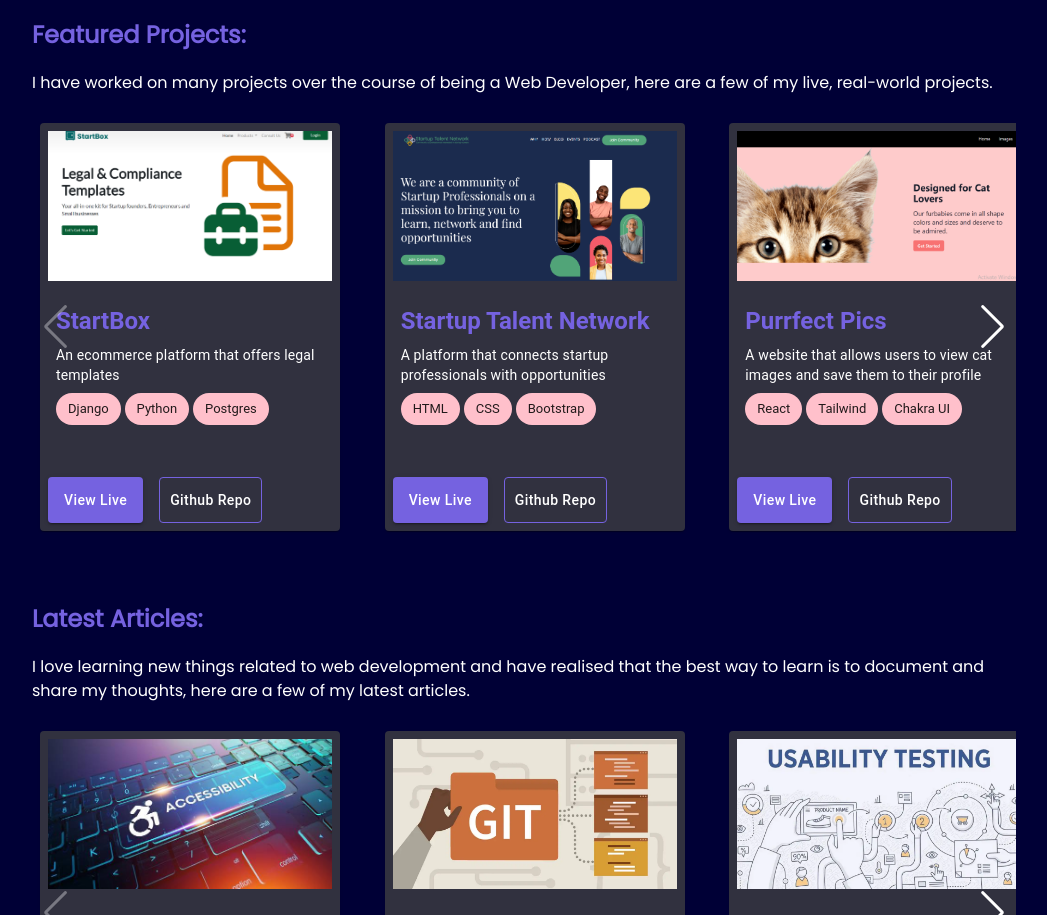
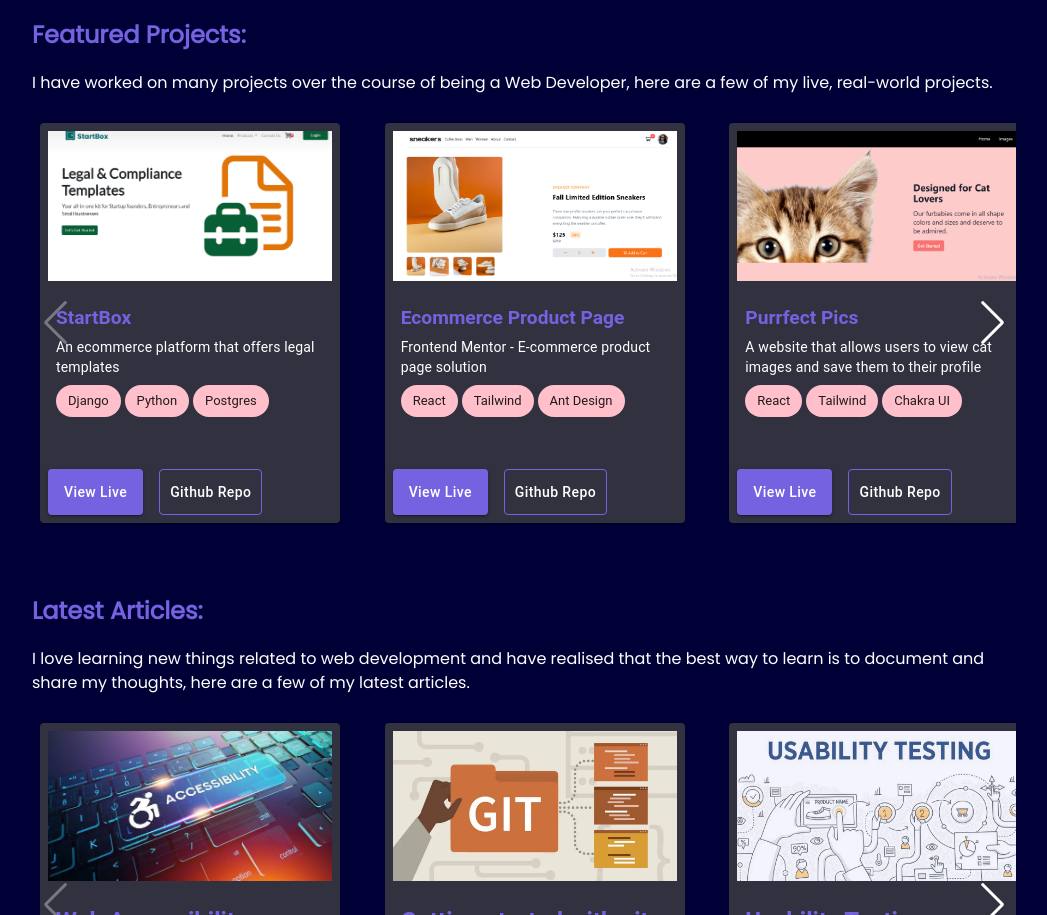
Before and after one commit to hellen17/portfolio-website, a React (Create React App) app: page / in a window 1280 px wide. Shown: the part 1060-1975 px from the top of the page, without its empty margins (116-1163 px from the left). Built offline with nearby package versions, Linux system fonts and the light colour scheme.

Commit message:
add new project

```diff
--- a/src/components/Project.js
+++ b/src/components/Project.js
@@ -91,7 +91,7 @@
                             />
                         </div>
                         <CardContent>
-                            <Typography gutterBottom variant="h5" component="div" style={{ color: 'var(--primary-color)',fontWeight: 'bold' }}>
+                            <Typography gutterBottom variant="h5" component="div" style={{ color: 'var(--primary-color)',fontWeight: 'bold', fontSize: '1.2rem' }}>
                             {project.name}
                             </Typography>
                             <Typography variant="body2" color="white">
--- a/src/projectData.js
+++ b/src/projectData.js
@@ -10,12 +10,12 @@
     },
     {
         id: 2,
-        name: 'Startup Talent Network',
-        description: 'A platform that connects startup professionals with opportunities',
-        thumbnail: './images/stn.png',
-        technologies: ['HTML', 'CSS', 'Bootstrap'],
-        github: '   ',
-        live: 'https://www.startuptalentnetwork.co/'
+        name: 'Ecommerce Product Page',
+        description: 'Frontend Mentor - E-commerce product page solution',
+        thumbnail: './images/ecommerce frontend.png',
+        technologies: ['React', 'Tailwind', 'Ant Design'],
+        github: 'https://github.com/hellen17/ecommerce-product-page-frontend-mentor',
+        live: 'https://frontend-ecommerce-product-page.netlify.app/'
     },
     {
         id: 3,
@@ -26,16 +26,29 @@
         github: 'https://github.com/hellen17/Cat-Portfolio',
         live: 'https://purrfectpics.netlify.app/'
     },
+
     {
         id: 4,
+        name: 'Startup Talent Network',
+        description: 'A platform that connects startup professionals with opportunities',
+        thumbnail: './images/stn.png',
+        technologies: ['HTML', 'CSS', 'Bootstrap'],
+        github: '   ',
+        live: 'https://www.startuptalentnetwork.co/'
+    },
+
+    {
+        id: 5,
         name: 'Jenga Python Course',
-        description: 'Project 4 description',
+        description: 'Section of the Jenga School website that offers python programming courses',
         thumbnail: './images/jenga-python.png',
         technologies: ['WordPress', 'Custom CSS'],
         github: '   ',
         live: 'https://jengaschool.com/python-programming-course/'
 
     },
+
+
     // {
     //     id: 5,
     //     name: 'Jenga Data Science Course',
```
Also changed, not shown: public/images/ecommerce frontend.png (added).
